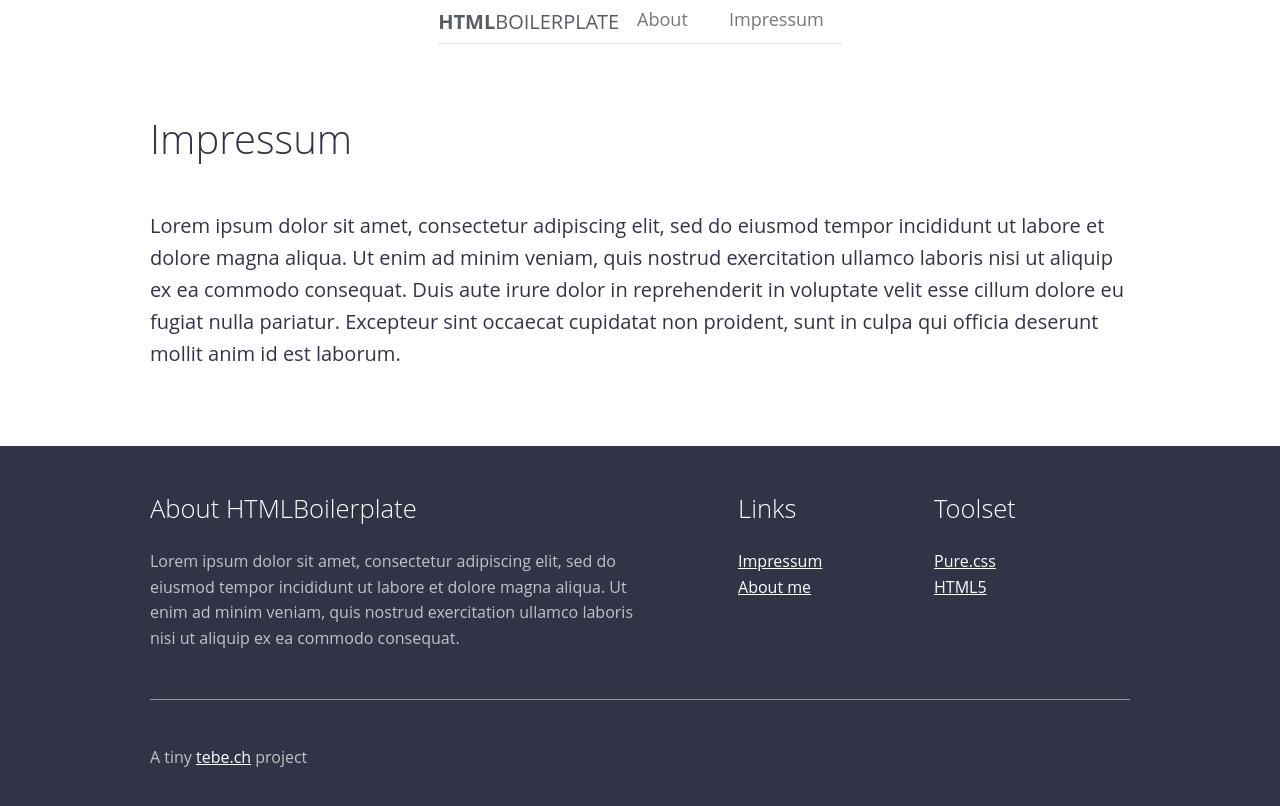
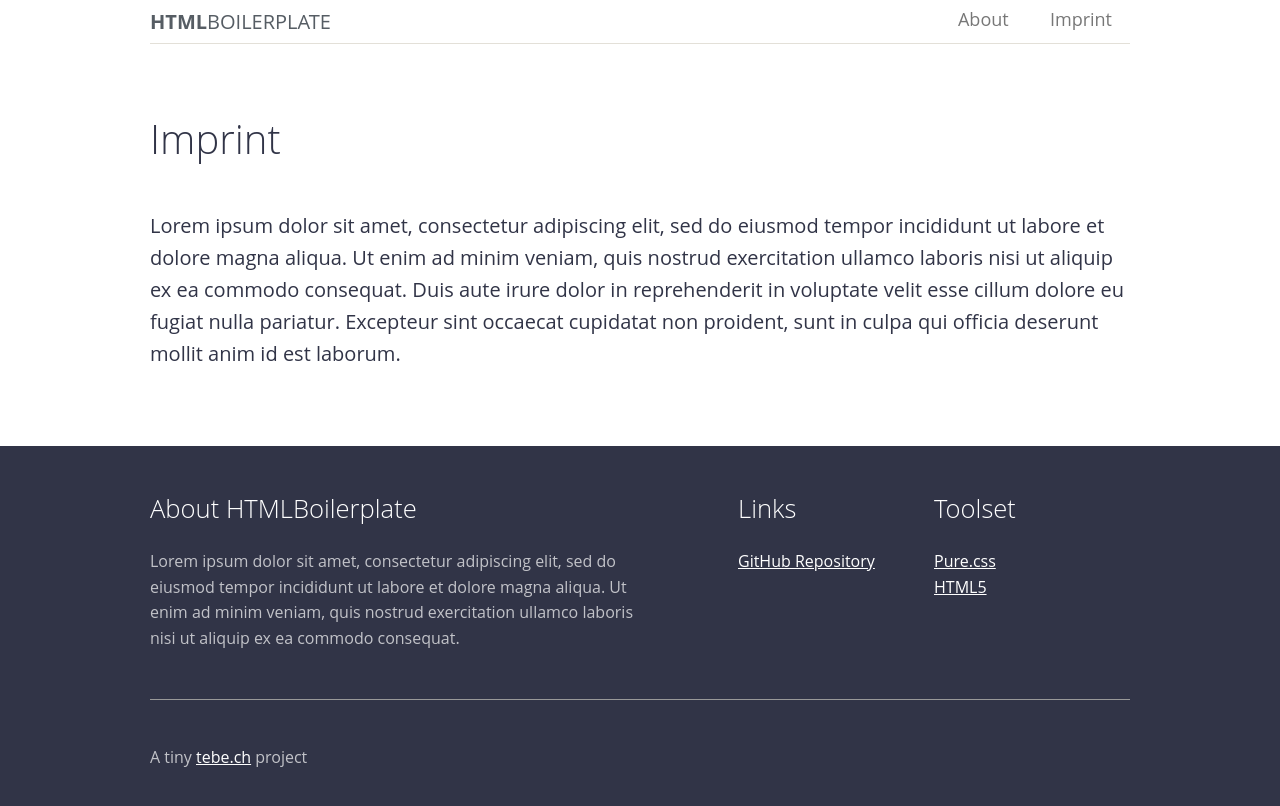
Before and after one commit to tbreuss/html-boilerplate, a plain HTML site: page imprint.html in a window 1280 px wide. Drawn offline with Linux system fonts and the light colour scheme.

Commit message:
fix: imprint and other fixes

```diff
--- a/impressum.html
+++ b/imprint.html
@@ -1,7 +1,7 @@
 <html lang="en">
 <head>
     <meta charset="utf-8">
-    <title>Impressum / HTML-Boilerplate</title>
+    <title>Imprint / HTML-Boilerplate</title>
     <meta name="viewport" content="width=device-width, initial-scale=1">
     <meta name="robots" content="index, follow">
     <link rel="stylesheet" href="static/css/pure-min.css">
@@ -18,7 +18,7 @@
             <div class="pure-menu pure-menu-horizontal" style="text-align:right">
                 <ul class="pure-menu-list">
                     <li class="pure-menu-item"><a class="pure-menu-link" href="./about.html">About</a></li>
-                    <li class="pure-menu-item"><a class="pure-menu-link" href="./impressum.html">Impressum</a></li>
+                    <li class="pure-menu-item"><a class="pure-menu-link" href="./imprint.html">Imprint</a></li>
                 </ul>
             </div>
         </div>
@@ -27,7 +27,7 @@
 <div class="container content">
     <div class="pure-g">
         <div class="pure-u-1">
-            <h2>Impressum</h2>
+            <h2>Imprint</h2>
             <p>Lorem ipsum dolor sit amet, consectetur adipiscing elit, sed do eiusmod tempor incididunt ut labore et dolore magna aliqua. Ut enim ad minim veniam, quis nostrud exercitation ullamco laboris nisi ut aliquip ex ea commodo consequat. Duis aute irure dolor in reprehenderit in voluptate velit esse cillum dolore eu fugiat nulla pariatur. Excepteur sint occaecat cupidatat non proident, sunt in culpa qui officia deserunt mollit anim id est laborum.</p>
         </div>
     </div>
@@ -44,8 +44,7 @@
             <div class="pure-u-1 pure-u-md-1-5 footer-links">
                 <h3 class="footer-links__heading">Links</h3>
                 <ul class="footer-links__list">
-                    <li><a href="#impressum">Impressum</a></li>
-                    <li><a target="_blank" href="http://www.tebe.ch">About me</a></li>
+                    <li><a target="_blank" href="https://github.com/tbreuss/html-boilerplate">GitHub Repository</a></li>
                 </ul>
             </div>
             <div class="pure-u-1 pure-u-md-1-5 footer-tools">
--- a/static/css/styles.css
+++ b/static/css/styles.css
@@ -82,6 +82,7 @@ a.pure-button-primary:hover {
 
 /* Container */
 .container {
+    width: 100%;
     max-width:980px;
     margin:0 auto;
     padding:0 1em;
```
Also changed, not shown: about.html (+2 -3 lines), index.html (+2 -3 lines).
